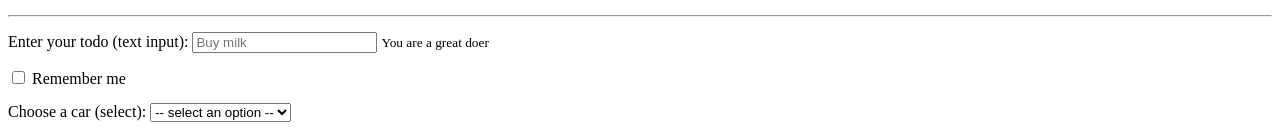
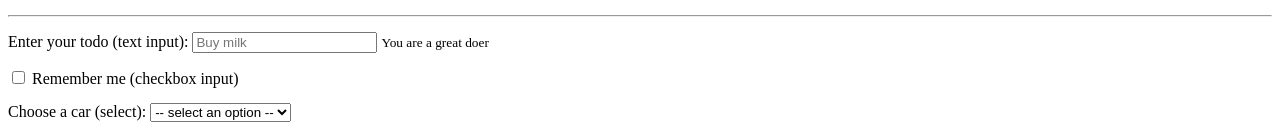
Before and after one commit to theptrk/asset_toolbox_dom, a plain HTML site: page src/form.html in a window 1280 px wide. Shown: the part 185-320 px from the top of the page. Drawn offline with Linux system fonts and the light colour scheme.

Commit message:
add checkbox input text

```diff
--- a/src/form.html
+++ b/src/form.html
@@ -31,7 +31,7 @@
 
     <label for="remember_checkbox">
       <input type="checkbox" name="remember" id="remember_checkbox">
-      Remember me
+      Remember me (checkbox input)
     </label>
 
     <div>
```
